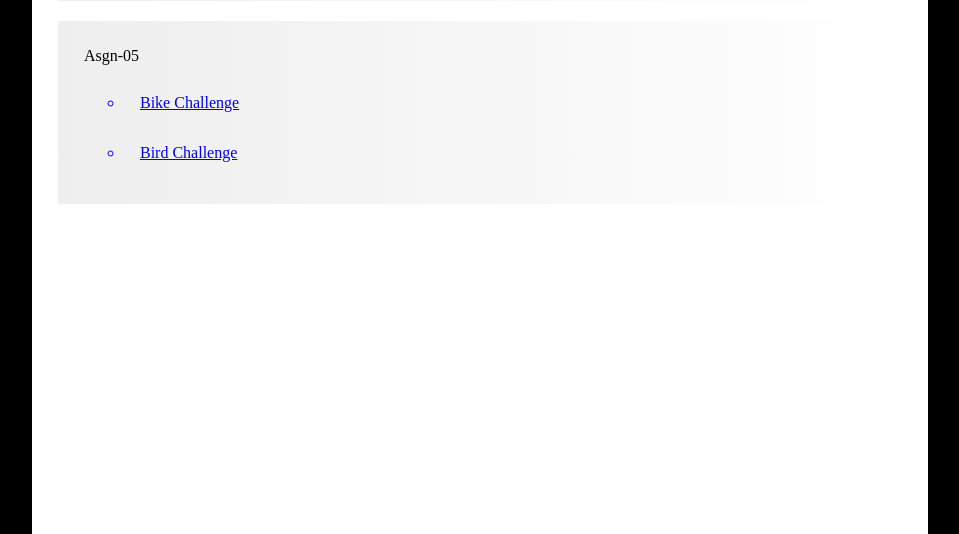
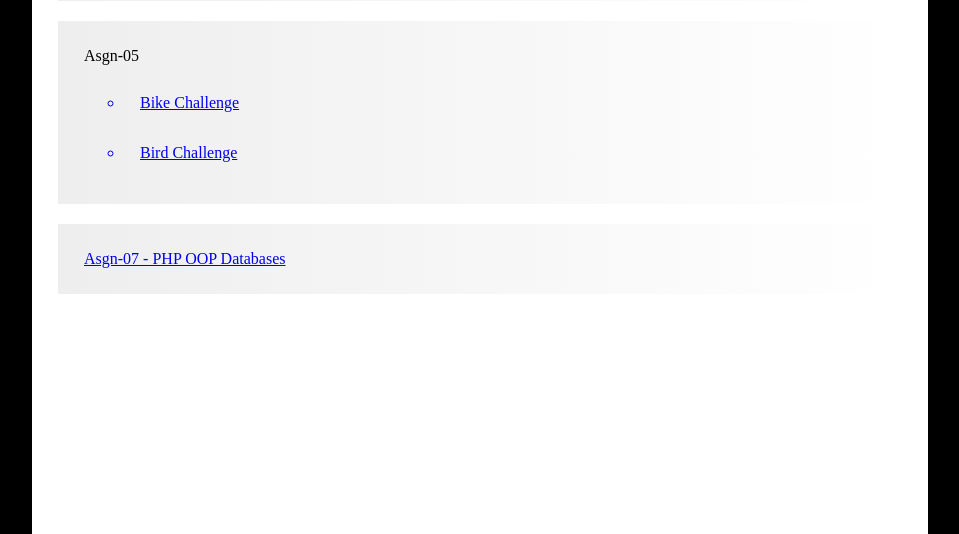
Before and after one commit to XevRPunch/web250, a PHP site: page / in a window 1280 px wide. Shown: the part 860-1394 px from the top of the page, without its empty margins (160-1119 px from the left). Run offline with PHP 8.4, Linux system fonts and the light colour scheme; a stand-in replaces the project's code that opens the database connection; some libraries are stand-ins or nearby versions.

Commit message:
Updated index.php to include asgn07

```diff
--- a/index.php
+++ b/index.php
@@ -34,12 +34,14 @@
         </ul>
       </li>
 
-      <li id="latest">Asgn-05
+      <li>Asgn-05
         <ul>
           <a href="asgn05-bike-and-bird-challenge/asgn05-bike/public/"><li>Bike Challenge</li></a>
           <a href="asgn05-bike-and-bird-challenge/asgn05-bird/public/"><li>Bird Challenge</li></a>
         </ul>
       </li>
+
+      <a href="asgn07/public/"><li id="latest">Asgn-07 - PHP OOP Databases</li></a>
     </ol>
   </body>
 
```
